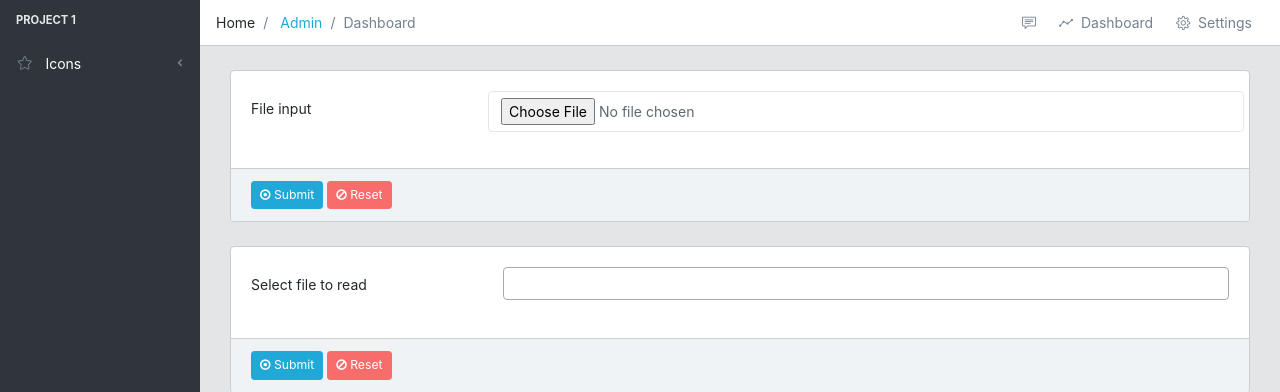
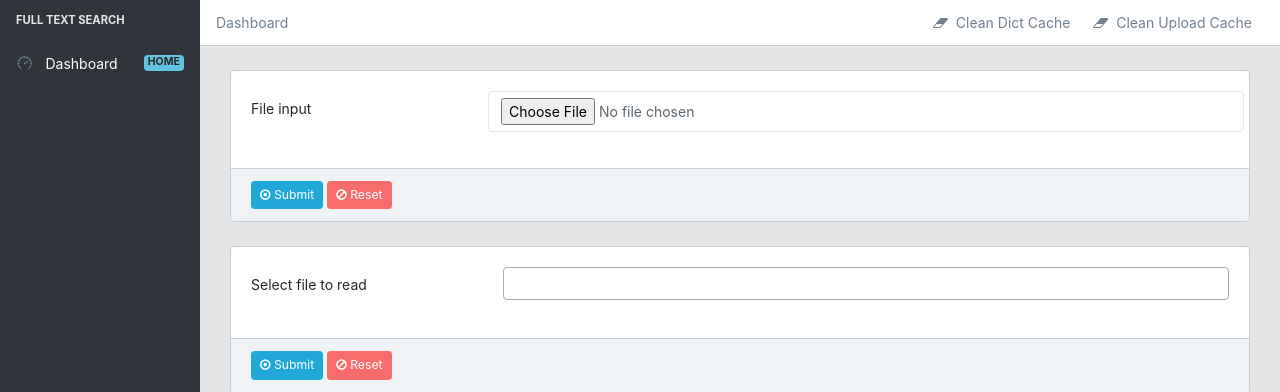
Before and after one commit to charlychiu/IIR-full-text-retrieval-tool, a Django app: page /searchEngine/load in a window 1280 px wide. Shown: the part 55-447 px from the top of the page. Run offline with Django 3.2, Linux system fonts and the light colour scheme; some libraries are stand-ins or nearby versions.

Commit message:
tmp sync

```diff
--- a/mysite/searchEngine/templates/master.html
+++ b/mysite/searchEngine/templates/master.html
@@ -18,7 +18,7 @@
     <!-- Main styles for this application-->
     <link href="{% static 'searchEngine/css/style.min.css' %}" rel="stylesheet">
     <link href="{% static 'searchEngine/vendors/pace-progress/css/pace.min.css' %}" rel="stylesheet">
-    <link href="https://cdnjs.cloudflare.com/ajax/libs/select2/4.0.6-rc.0/css/select2.min.css" rel="stylesheet" />
+    <link href="https://cdnjs.cloudflare.com/ajax/libs/select2/4.0.6-rc.0/css/select2.min.css" rel="stylesheet"/>
 
 
 </head>
@@ -38,30 +38,12 @@
     <div class="sidebar">
         <nav class="sidebar-nav">
             <ul class="nav">
-                <li class="nav-title">Project 1</li>
-                <li class="nav-item nav-dropdown">
-                    <a class="nav-link nav-dropdown-toggle" href="#">
-                        <i class="nav-icon icon-star"></i> Icons</a>
-                    <ul class="nav-dropdown-items">
-                        <li class="nav-item">
-                            <a class="nav-link" href="icons/coreui-icons.html">
-                                <i class="nav-icon icon-star"></i> CoreUI Icons
-                                <span class="badge badge-success">NEW</span>
-                            </a>
-                            <a class="nav-link" href="icons/flags.html">
-                                <i class="nav-icon icon-star"></i> Flags</a>
-                        </li>
-                        <li class="nav-item">
-                            <a class="nav-link" href="icons/font-awesome.html">
-                                <i class="nav-icon icon-star"></i> Font Awesome
-                                <span class="badge badge-secondary">4.7</span>
-                            </a>
-                        </li>
-                        <li class="nav-item">
-                            <a class="nav-link" href="icons/simple-line-icons.html">
-                                <i class="nav-icon icon-star"></i> Simple Line Icons</a>
-                        </li>
-                    </ul>
+                <li class="nav-title">full text search</li>
+                <li class="nav-item">
+                    <a class="nav-link" href="{% url 'searchEngine:index' %}">
+                        <i class="nav-icon icon-speedometer"></i> Dashboard
+                        <span class="badge badge-info">HOME</span>
+                    </a>
                 </li>
 
             </ul>
--- a/mysite/searchEngine/templates/searchEngine/index.html
+++ b/mysite/searchEngine/templates/searchEngine/index.html
@@ -3,21 +3,14 @@
 {% block content %}
     <!-- Breadcrumb-->
     <ol class="breadcrumb">
-        <li class="breadcrumb-item">Home</li>
-        <li class="breadcrumb-item">
-            <a href="#">Admin</a>
-        </li>
         <li class="breadcrumb-item active">Dashboard</li>
         <!-- Breadcrumb Menu-->
         <li class="breadcrumb-menu d-md-down-none">
             <div class="btn-group" role="group" aria-label="Button group">
-                <a class="btn" href="#">
-                    <i class="icon-speech"></i>
-                </a>
-                <a class="btn" href="./">
-                    <i class="icon-graph"></i>  Dashboard</a>
-                <a class="btn" href="#">
-                    <i class="icon-settings"></i>  Settings</a>
+                <a class="btn" href="{% url 'searchEngine:clean_pkl_cache' %}">
+                    <i class="fa fa-eraser"></i>  Clean Dict Cache</a>
+                <a class="btn" href="{% url 'searchEngine:clean_upload_cache' %}">
+                    <i class="fa fa-eraser"></i>  Clean Upload Cache</a>
             </div>
         </li>
     </ol>
--- a/mysite/searchEngine/urls.py
+++ b/mysite/searchEngine/urls.py
@@ -8,6 +8,8 @@ urlpatterns = [
     path('', views.index, name='index'),
     path('upload', views.upload_file, name='upload'),
     path('load', views.load_file, name='load'),
+    path('clean_pkl_cache', views.clean_pkl_cache, name='clean_pkl_cache'),
+    path('clean_upload_cache', views.clean_upload_cache, name='clean_upload_cache'),
     # ex: /polls/5/
     path('<int:question_id>/', views.detail, name='detail'),
     # ex: /polls/5/results/
--- a/mysite/searchEngine/views.py
+++ b/mysite/searchEngine/views.py
@@ -3,7 +3,7 @@ from django.http import HttpResponse
 from django.urls import reverse
 from django.shortcuts import render
 from .forms import UploadFileForm
-from .file import save_file_from_post, read_file_in_upload_folder, get_file_info
+from .file import save_file_from_post, read_file_in_upload_folder, get_file_info, clean_tmp_pkl, clean_upload_file
 
 
 def upload_file(request):
@@ -12,8 +12,6 @@ def upload_file(request):
         form = UploadFileForm(request.POST, request.FILES)
         if form.is_valid():
             save_file_from_post(request.FILES['file_input'])
-            # return HttpResponseRedirect('/searchEngine')
-            # return HttpResponseRedirect(reverse('searchEngine:upload'))  # best way redirect
 
     return HttpResponseRedirect(reverse('searchEngine:index'))
 
@@ -29,12 +27,20 @@ def load_file(request):
     return render(request, 'searchEngine/index.html', {'file_list': [get_file_name], 'context': context})
 
 
+def clean_pkl_cache(request):
+    clean_tmp_pkl()
+    return HttpResponseRedirect(reverse('searchEngine:index'))
+
+
+def clean_upload_cache(request):
+    clean_upload_file()
+    return HttpResponseRedirect(reverse('searchEngine:index'))
+
+
 def index(request):
     file_list = read_file_in_upload_folder()
     context = ''
     return render(request, 'searchEngine/index.html', {'file_list': file_list, 'context': context})
-
-
 
 
 def detail(request, question_id):
```
Also changed, not shown: mysite/searchEngine/file.py (+22 -4 lines), mysite/searchEngine/text_process.py (+15 -5 lines), 1 other file.
